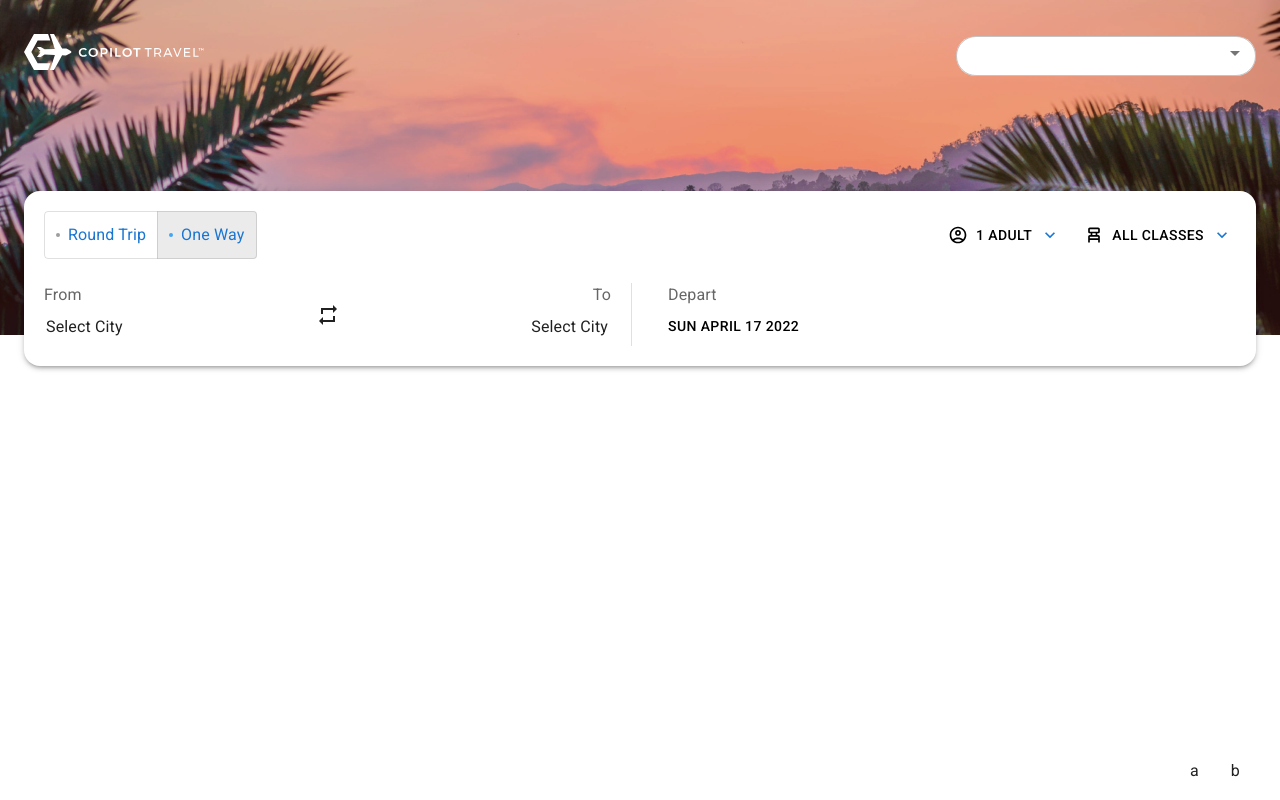
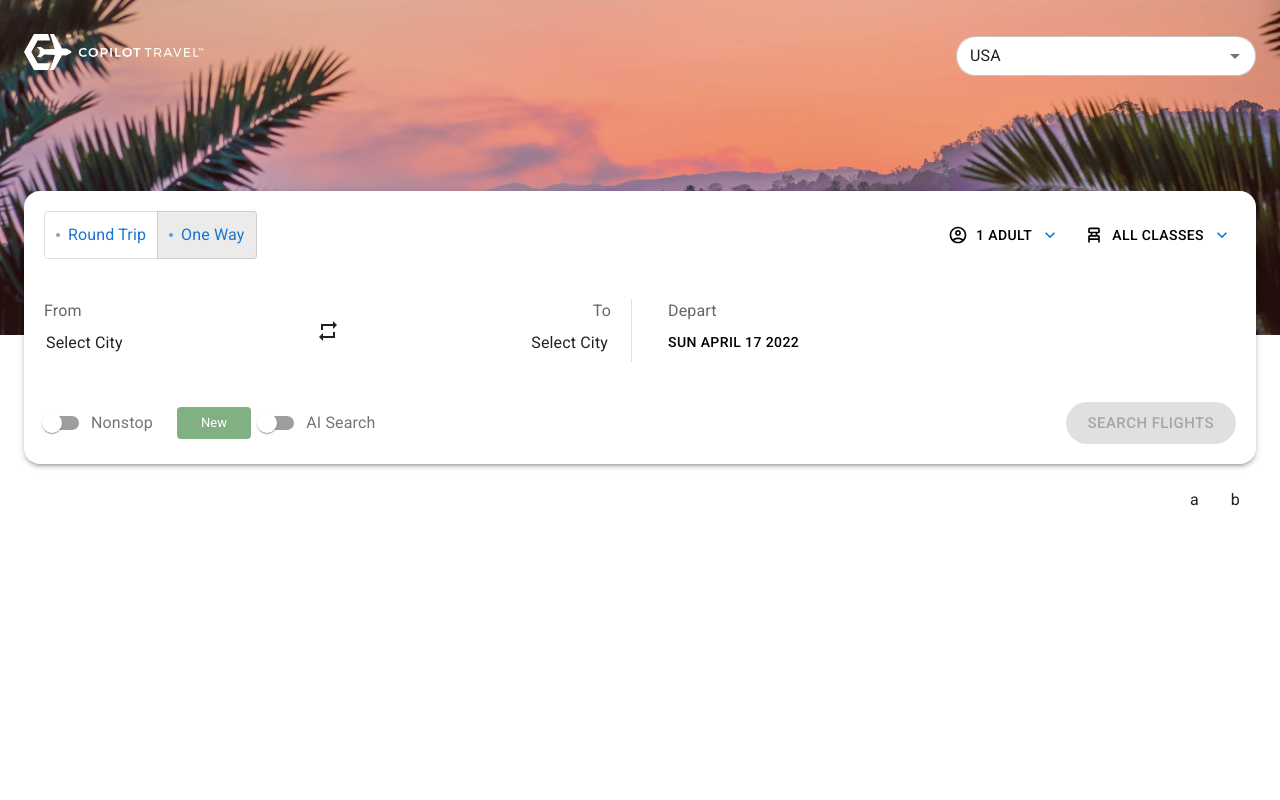
Before and after one commit to FahadAminShovon/copilot-test, a React (Vite) app: page / in a window 1280 px wide. Built offline with nearby package versions, Linux system fonts and the light colour scheme.

Commit message:
:construction: add search Flights button

```diff
--- a/src/@ui/components/AutoComplete/AutoComplete.tsx
+++ b/src/@ui/components/AutoComplete/AutoComplete.tsx
@@ -18,7 +18,7 @@ type PropType<T extends OptionsType, TMultiple extends boolean = false> = {
   hideCursor?: boolean
 } & Pick<
   AutocompleteProps<T, TMultiple, false, false, 'div'>,
-  'renderOption' | 'sx' | 'groupBy'
+  'renderOption' | 'sx' | 'groupBy' | 'defaultValue'
 >
 
 const AutoComplete = <T extends OptionsType>({
@@ -32,6 +32,7 @@ const AutoComplete = <T extends OptionsType>({
   variant = 'outlined',
   alignment = 'left',
   hideCursor,
+  defaultValue,
 }: PropType<T>) => {
   const id = useId()
   return (
@@ -46,6 +47,7 @@ const AutoComplete = <T extends OptionsType>({
         </InputLabel>
       )}
       <MuiAutocomplete
+        defaultValue={defaultValue}
         sx={sx}
         size="small"
         id={id}
@@ -56,7 +58,7 @@ const AutoComplete = <T extends OptionsType>({
             div {
               div {
                 button {
-                  display: ${hideCursor ? 'none' : 'block'};
+                  display: ${hideCursor ? 'none' : 'inline-flex'};
                 }
               }
               input {
--- a/src/@ui/components/Button/Button.tsx
+++ b/src/@ui/components/Button/Button.tsx
@@ -6,7 +6,14 @@ import {
 // Only include variant, size, and color
 type ButtonBaseProps = Pick<
   MuiButtonProps,
-  'variant' | 'size' | 'color' | 'children' | 'fullWidth' | 'onClick'
+  | 'variant'
+  | 'size'
+  | 'color'
+  | 'children'
+  | 'fullWidth'
+  | 'onClick'
+  | 'sx'
+  | 'disabled'
 >
 
 // Use all except disableRipple
--- a/src/@ui/components/Header/Header.tsx
+++ b/src/@ui/components/Header/Header.tsx
@@ -37,8 +37,9 @@ const Header = () => {
         }}
       >
         <Autocomplete
+          defaultValue={countries.find(({ code }) => code === 'USA')}
           options={countries}
-          labelKey="name"
+          labelKey="code"
           sx={{ width: 300, marginLeft: 'auto' }}
           renderOption={(props, data) => (
             <Box
--- a/src/@ui/modules/Layout/Layout.tsx
+++ b/src/@ui/modules/Layout/Layout.tsx
@@ -36,7 +36,7 @@ const Layout = ({ children }: PropType) => {
         <main
           css={css`
             width: 100%;
-            min-height: calc(100% - 8rem);
+            /* min-height: calc(100% - 8rem); */
             padding-block: 1rem;
           `}
         >
--- a/src/@ui/modules/TravelCard/TravelCard.tsx
+++ b/src/@ui/modules/TravelCard/TravelCard.tsx
@@ -1,3 +1,6 @@
+/** @jsxImportSource @emotion/react */
+import { css } from '@emotion/react'
+
 import {
   Stack,
   Box,
@@ -6,6 +9,10 @@ import {
   Popover,
   Button as MuiButton,
   InputLabel,
+  Switch,
+  FormControlLabel,
+  colors,
+  Chip,
 } from '@mui/material'
 import { useEffect, useState } from 'react'
 import { theme } from '../../../theme'
@@ -83,7 +90,7 @@ const TravelCard = () => {
 
   return (
     <>
-      <Stack gap={3}>
+      <Stack gap={5}>
         <Stack alignItems={'center'} direction={'row'} gap={2}>
           <ToggleButtonGroup
             selectedValue={selectedValue}
@@ -175,6 +182,49 @@ const TravelCard = () => {
             </Stack>
           </Grid>
         </Grid>
+        <Stack direction={'row'} gap={1} alignItems="center">
+          <FormControlLabel
+            label="Nonstop"
+            control={<Switch />}
+            css={css`
+              .MuiFormControlLabel-label {
+                color: ${colors.grey[600]};
+              }
+            `}
+          />
+          <Stack
+            direction="row"
+            gap={1}
+            alignItems="center"
+            sx={{ width: '100%' }}
+          >
+            <Chip
+              label="New"
+              variant="filled"
+              color="success"
+              sx={{ borderRadius: 1, opacity: 0.6, px: 1.5, py: 0.5 }}
+            />
+            <FormControlLabel
+              label="AI Search"
+              control={<Switch />}
+              css={css`
+                .MuiFormControlLabel-label {
+                  color: ${colors.grey[600]};
+                }
+              `}
+            />
+          </Stack>
+          <Box>
+            <Button
+              variant="contained"
+              size="large"
+              sx={{ ml: 'auto', px: 2 }}
+              disabled={selectedValue === 'one-way'}
+            >
+              Search&nbsp;Flights
+            </Button>
+          </Box>
+        </Stack>
       </Stack>
 
       <Popover
```
